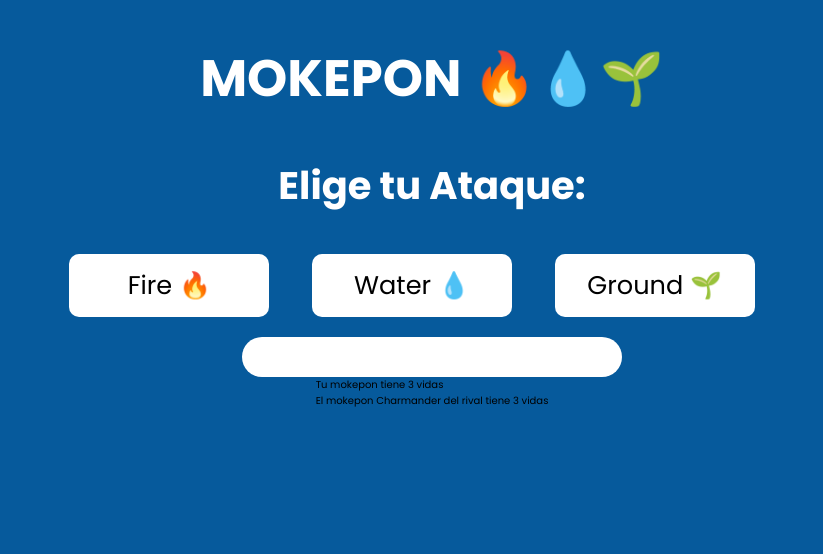
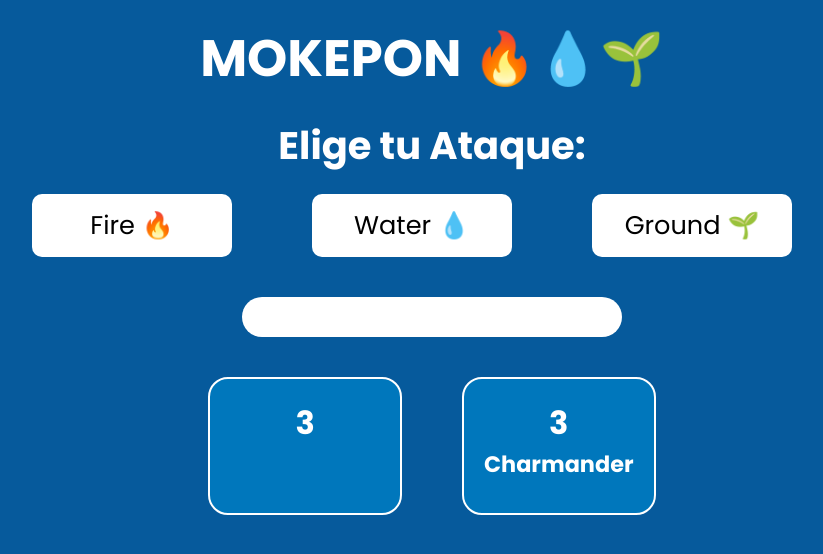
Before and after one commit to dardilar/Mokepon-Game, a plain HTML site: page mokepon.html in a window 1280 px wide. Both pictures are taken after a click on the button "Seleccionar". Shown: the whole page, without its empty margins (208-1031 px from the left). Drawn offline with Linux system fonts and the light colour scheme.

Commit message:
Estilos Finales CSS

```diff
--- a/mokepon.html
+++ b/mokepon.html
@@ -9,7 +9,6 @@
     <link rel="preconnect" href="https://fonts.googleapis.com">
     <link rel="preconnect" href="https://fonts.gstatic.com" crossorigin>
     <link href="https://fonts.googleapis.com/css2?family=Fredoka+One&family=Poppins:wght@300;400;500;700&display=swap" rel="stylesheet">
-    <script src="./js/mokepon.js"></script>
 </head>
 <body>
     <section id="pets">
@@ -46,7 +45,7 @@
 
         <h2 class="subtitle">Elige tu Ataque:</h2>
 
-        <div>
+        <div class="choose-attacks">
             <button id="button-fire" class="button-attack">Fire 🔥</button>
             <button id="button-water" class="button-attack">Water 💧</button>
             <button id="button-ground" class="button-attack">Ground 🌱</button>
@@ -60,13 +59,21 @@
             </section>
         </div>
 
-        <div>
-            <div id="player-attacks"></div>
-            <div id="rival-attacks"></div>
-            <p>Tu mokepon <span id="mokepon-player"></span> tiene <span id="lives-player">3</span> vidas</p>
-            <p>El mokepon <span id="mokepon-rival"></span> del rival tiene <span id="lives-rival">3</span> vidas</p>
+        <div class="combat-attacks">
+            <div class="section-attack">
+                <p class="lives" id="lives-player">3</p>
+                <p class="name" id="mokepon-player"></p>
+                <div id="player-attacks"></div>
+            </div>
+
+            <div class="section-attack">
+                <p class="lives" id="lives-rival">3</p>
+                <p class="name" id="mokepon-rival"></p>
+                <div id="rival-attacks"></div>
+            </div>
         </div>
 
     </section>
+    <script src="./js/mokepon.js"></script>
 </body>
 </html>
--- a/style.css
+++ b/style.css
@@ -19,18 +19,18 @@
 
 .title {
     color: white;
-    margin: 40px;
+    margin: 20px;
     font-size: 3.2rem;
 
 }
 
 .subtitle {
     color: white;
-    margin-bottom: 40px;
+    margin-bottom: 20px;
     font-size: 2.4rem;
 }
 
-.cards {
+.cards, .choose-attacks {
     display: flex;
     gap: 40px;
 }
@@ -59,16 +59,25 @@
     display: none;
 }
 
+input:checked + label {
+    border: 10px solid #C3FF99;
+}
+
 #button-mokepon {
     margin-top: 60px;
-    width: 200px;
+    width: 250px;
     height: 60px;
     font-size: 1.6rem;
-    font-weight: bold;
-    color: #0077BC;
+    color: white;
+    background-color: #065A9C;
+    border: 2px solid white;
+    border-radius: 50px;
+}
+
+#button-mokepon:hover {
     background-color: white;
+    color: #065A9C;
     border: none;
-    border-radius: 20px;
 }
 
 #attack {
@@ -87,6 +96,10 @@
     margin-right: 40px;
 }
 
+.button-attack:hover {
+    border: 5px solid #C3FF99;
+}
+
 #messages {
     display: flex;
     flex-direction: column;
@@ -95,7 +108,7 @@
     width: 380px;
     background-color: white;
     padding: 20px;
-    margin-top: 20px;
+    margin-top: 40px;
     border-radius: 20px;
 }
 
@@ -107,3 +120,41 @@
     font-size: 1rem;
     font-weight: bold;
 }
+
+.combat-attacks {
+    display: grid;
+    grid-template-columns: 1fr 1fr;
+    font-size: 1.2rem;
+    gap: 60px;
+    text-align: center;
+    margin-top: 40px;
+    color: white;
+}
+
+.section-attack {
+    padding: 20px;
+    border: 2px solid white;
+    border-radius: 20px;
+    background-color: #0077BC;
+}
+
+.section-attack .lives {
+    font-size: 2rem;
+    font-weight: bold;
+}
+
+.section-attack .name {
+    font-size: 1.4rem;
+    font-weight: bold;
+    margin-bottom: 12px;
+}
+
+@media (max-width: 960px) {
+    .cards {
+        flex-direction: column;
+    }
+
+    .choose-attacks {
+        flex-direction: column;
+    }
+}
```
